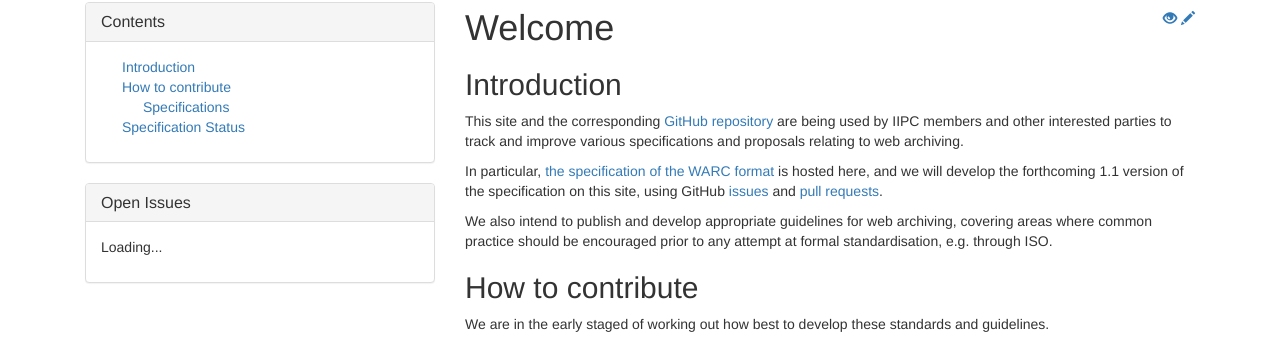
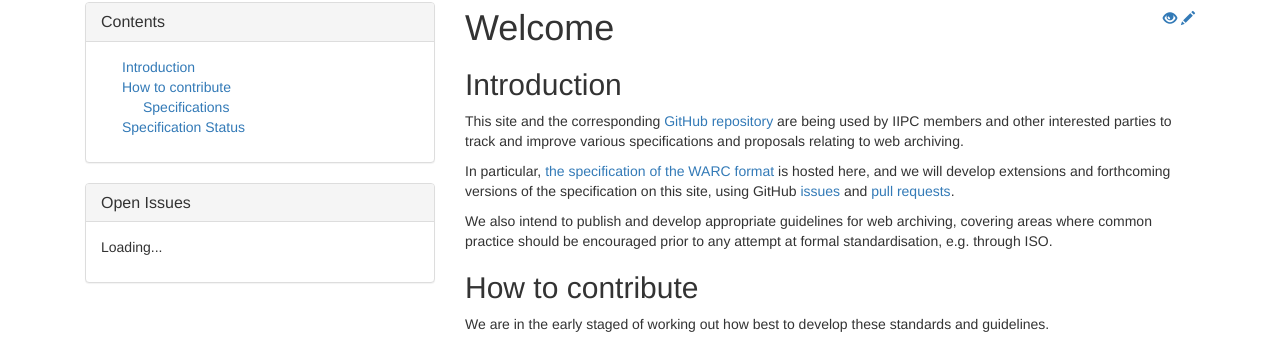
Before and after one commit to iipc/warc-specifications, a Jekyll site: the page built from index.md, in a window 1280 px wide. Shown: the part 84-430 px from the top of the page. Built offline with Jekyll 4.4.1, drawn with Linux system fonts in a browser that asks for light colours; nearby versions of some CDN libraries.

Commit message:
WARC 1.1 is finished so make the intro generic
#45

```diff
--- a/index.md
+++ b/index.md
@@ -7,7 +7,7 @@ Introduction
 
 This site and the corresponding [GitHub repository](https://github.com/iipc/warc-specifications) are being used by IIPC members and other interested parties to track and improve various specifications and proposals relating to web archiving.
 
-In particular, [the specification of the WARC format](./specifications/warc-format/warc-1.1/) is hosted here, and we will develop the forthcoming 1.1 version of the specification on this site, using GitHub [issues](https://github.com/iipc/warc-specifications/issues) and [pull requests](https://github.com/iipc/warc-specifications/pulls).
+In particular, [the specification of the WARC format](./specifications/warc-format/warc-1.1/) is hosted here, and we will develop extensions and forthcoming versions of the specification on this site, using GitHub [issues](https://github.com/iipc/warc-specifications/issues) and [pull requests](https://github.com/iipc/warc-specifications/pulls).
 
 We also intend to publish and develop appropriate guidelines for web archiving, covering areas where common practice should be encouraged prior to any attempt at formal standardisation, e.g. through ISO.
 
```
